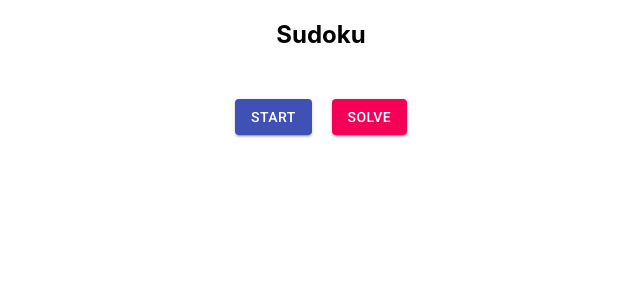
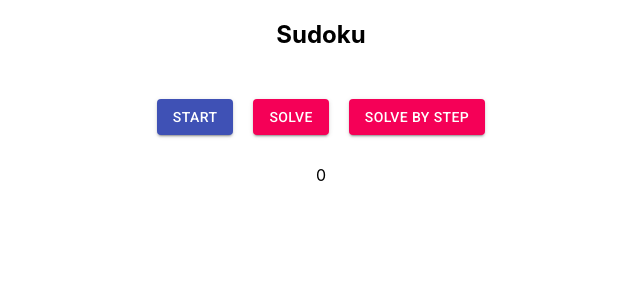
Before and after one commit to psousa50/sudoku-react, a React (Create React App) app: page / in a window 1280 px wide. Shown: the top 300 px of the page, without its empty margins (319-959 px from the left). Built offline with nearby package versions, Linux system fonts and the light colour scheme.

Commit message:
Refactor

```diff
--- a/src/App.tsx
+++ b/src/App.tsx
@@ -1,5 +1,5 @@
 import React from "react"
-import { SudokuGameView } from "./components/SudokuGame"
+import { SudokuGameView } from "./components/SudokuGameView"
 
 function App() {
   return <SudokuGameView />
--- a/src/components/SudokuBoard.tsx
+++ b/src/components/SudokuBoardView.tsx
@@ -1,6 +1,6 @@
 import React from "react"
-import * as Sudoku from "../sudoku-core/Sudoku"
 import * as R from "ramda"
+import { Sudoku, SudokuModels } from "../sudoku-core"
 import { makeStyles } from "@material-ui/core/styles"
 
 const useStyles = makeStyles({
@@ -29,13 +29,13 @@ const useStyles = makeStyles({
 })
 
 interface SudokuBoardViewProps {
-  board: Sudoku.Board
-  startBoard: Sudoku.Board
+  board: SudokuModels.Board
+  startBoard: SudokuModels.Board
 }
 
 export const SudokuBoardView: React.FC<SudokuBoardViewProps> = ({ board, startBoard }) => {
 
-  const nc = Sudoku.numberCount(board)
+  const nc = SudokuModels.numberCount(board)
 
   const classes = useStyles({ boxWidth: 3 })
 
@@ -84,11 +84,11 @@ export const SudokuBoardView: React.FC<SudokuBoardViewProps> = ({ board, startBo
 }
 
 interface CellViewProps {
-  cell: Sudoku.Cell
+  cell: SudokuModels.Cell
 }
 const CellView: React.FC<CellViewProps> = ({ cell }) => {
   const classes = useStyles()
 
-  const cellString = cell === Sudoku.emptyCell ? " " : cell.toString()
+  const cellString = cell === SudokuModels.emptyCell ? " " : cell.toString()
   return <div className={classes.cell}>{cellString}</div>
 }
--- a/src/components/SudokuGame.tsx
+++ /dev/null
@@ -1,71 +0,0 @@
-import React from "react"
-import * as SudokuSolver from "../sudoku-core/Solver"
-import * as Sudoku from "../sudoku-core/Sudoku"
-import { SudokuBoardView } from "./SudokuBoard"
-import { shuffle } from "../sudoku-core/utils"
-import { Button } from "@material-ui/core"
-import { makeStyles } from "@material-ui/core/styles"
-
-const useStyles = makeStyles({
-  container: {
-    display: "flex",
-    flexDirection: "column",
-    marginLeft: "30%",
-    marginRight: "30%",
-    alignItems: "center",
-  },
-  buttons: {
-    flex: 1,
-    flexDirection: "row",
-    display: "flex",
-    margin: 20,
-    justifyContent: "space-between",
-  },
-  button: {
-    margin: 10,
-  },
-})
-
-export const SudokuGameView = () => {
-  const classes = useStyles()
-
-  const [board, setBoard] = React.useState<Sudoku.Board | undefined>()
-  const [startBoard, setStartBoard] = React.useState<Sudoku.Board | undefined>()
-
-  const startGame = () => {
-    const validBoard = SudokuSolver.createBoard({ boxWidth: 4, boxHeight: 4 })
-    const allCells = Sudoku.allCellsPos(validBoard)
-    const cellsToRemove = shuffle(allCells).slice(0, Math.max(1, allCells.length * .5))
-    const puzzle = cellsToRemove.reduce((acc, cell) => Sudoku.clearCell(acc)(cell), validBoard)
-
-    setBoard(puzzle)
-    setStartBoard(puzzle)
-  }
-
-  const notifications = async (solverState: SudokuSolver.SolverState) => {
-    setBoard(solverState.board)
-  }
-
-  const solve = () => {
-    if (board) {
-      const result = SudokuSolver.solveBoard(board, { notifications })
-
-      setBoard(result.board)
-    }
-  }
-
-  return (
-    <div className={classes.container}>
-      <h2>Sudoku</h2>
-      <div className={classes.buttons}>
-        <Button className={classes.button} variant="contained" color="primary" onClick={startGame}>
-          {"START"}
-        </Button>
-        <Button className={classes.button} variant="contained" color="secondary" onClick={solve}>
-          {"SOLVE"}
-        </Button>
-      </div>
-      {board && startBoard ? <SudokuBoardView board={board} startBoard={startBoard} /> : null}
-    </div>
-  )
-}
--- /dev/null
+++ b/src/components/SudokuGameView.tsx
@@ -0,0 +1,94 @@
+import React from "react"
+import { Sudoku, SudokuModels, Solver, SolverModels, utils } from "../sudoku-core"
+import { SudokuBoardView } from "./SudokuBoardView"
+import { Button } from "@material-ui/core"
+import { makeStyles } from "@material-ui/core/styles"
+
+const useStyles = makeStyles({
+  container: {
+    display: "flex",
+    flexDirection: "column",
+    marginLeft: "30%",
+    marginRight: "30%",
+    alignItems: "center",
+  },
+  buttons: {
+    flex: 1,
+    flexDirection: "row",
+    display: "flex",
+    margin: 20,
+    justifyContent: "space-between",
+  },
+  button: {
+    margin: 10,
+  },
+})
+
+export const SudokuGameView = () => {
+  const classes = useStyles()
+
+  const [board, setBoard] = React.useState<SudokuModels.Board | undefined>()
+  const [startBoard, setStartBoard] = React.useState<SudokuModels.Board | undefined>()
+  const [solverState, setSolverState] = React.useState<SolverModels.SolverState | undefined>()
+  const [time, setTime] = React.useState(0)
+
+  const startGame = () => {
+
+    // const puzzle = magicSquareboard
+    const board = Solver.createBoard({ boxWidth: 4, boxHeight: 4 }).board
+    const allCells = Sudoku.allCellsPos(board)
+    const cellsToRemove = utils.shuffle(allCells).slice(0, Math.max(1, allCells.length * 0.5))
+    const puzzle = cellsToRemove.reduce((acc, cell) => Sudoku.clearCell(acc)(cell), board)
+
+    setBoard(puzzle)
+    setStartBoard(puzzle)
+  }
+
+  const solve = () => {
+    if (startBoard) {
+      setSolverState(undefined)
+
+      const t1 = Date.now()
+      const result = Solver.solveBoard(startBoard)
+      const t2 = Date.now()
+      setTime(t2 - t1)
+
+      setBoard(result.board)
+    }
+  }
+
+  React.useEffect(() => {
+    const timer = setTimeout(() => {
+      if (solverState && solverState.result === "unknown") {
+        setSolverState((s) => (s ? Solver.nextStep(s) : s))
+      }
+    }, 5)
+    return () => clearTimeout(timer)
+  })
+  const solveByStep = () => {
+    if (startBoard) {
+      setBoard(undefined)
+      setSolverState(Solver.startSolveBoard(startBoard))
+    }
+  }
+
+  const b = board || solverState?.board
+  return (
+    <div className={classes.container}>
+      <h2>Sudoku</h2>
+      <div className={classes.buttons}>
+        <Button className={classes.button} variant="contained" color="primary" onClick={startGame}>
+          {"START"}
+        </Button>
+        <Button className={classes.button} variant="contained" color="secondary" onClick={solve}>
+          {"SOLVE"}
+        </Button>
+        <Button className={classes.button} variant="contained" color="secondary" onClick={solveByStep}>
+          {"SOLVE BY STEP"}
+        </Button>
+      </div>
+      {b && startBoard ? <SudokuBoardView board={b} startBoard={startBoard} /> : null}
+      <div>{time}</div>
+    </div>
+  )
+}
```
Also changed, not shown: src/puzzles.ts (added, +21 -0 lines).
